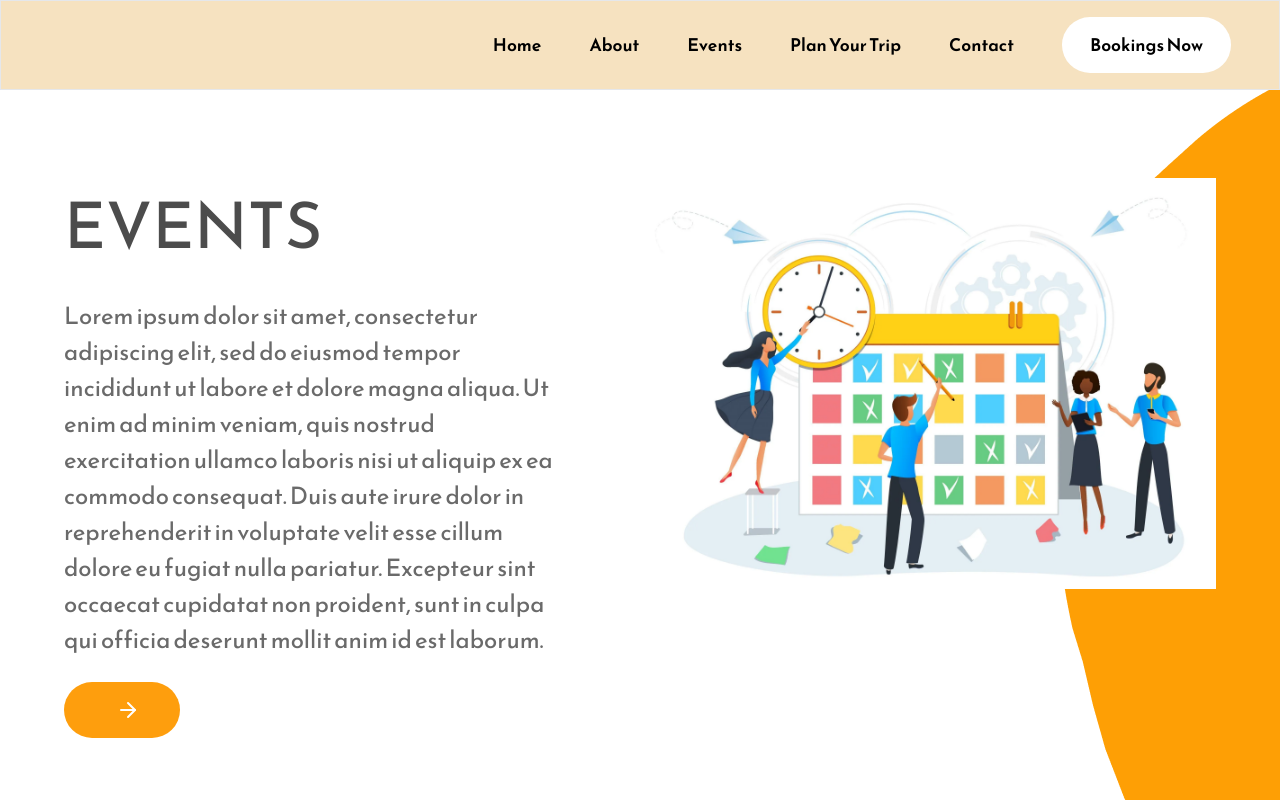
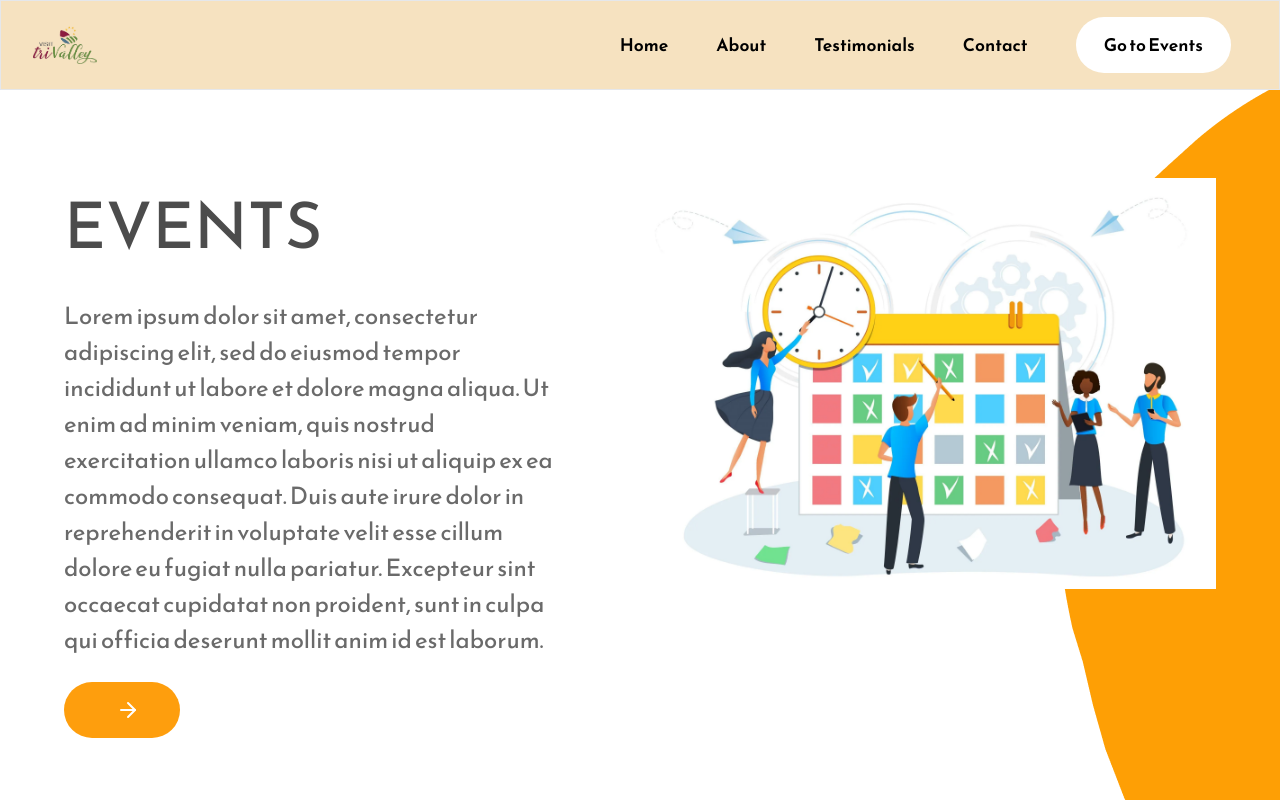
Before and after one commit to DeepeshKalura/eventEZ, a React (Create React App) app: page / in a window 1280 px wide. Shown: the top 800 px of the page. Built offline with nearby package versions, Linux system fonts and the light colour scheme.

Commit message:
improve navbar

```diff
--- a/src/Components/About.js
+++ b/src/Components/About.js
@@ -5,7 +5,7 @@ import { BsFillPlayCircleFill } from "react-icons/bs";
 
 const About = () => {
   return (
-    <div className="about-section-container">
+    <div className="about-section-container" id="about">
       <div className="about-background-image-container">
         <img src={AboutBackground} alt="" />
       </div>
--- a/src/Components/Contact.js
+++ b/src/Components/Contact.js
@@ -2,7 +2,7 @@ import React from "react";
 
 const Contact = () => {
   return (
-    <div className="contact-page-wrapper">
+    <div className="contact-page-wrapper " id="contact">
       <h1 className="primary-heading">Have Question In Mind?</h1>
       <h1 className="primary-heading">Let Us Help You</h1>
       <div className="contact-form-container">
--- a/src/Components/Navbar.js
+++ b/src/Components/Navbar.js
@@ -16,6 +16,7 @@ import PhoneRoundedIcon from "@mui/icons-material/PhoneRounded";
 import ShoppingCartRoundedIcon from "@mui/icons-material/ShoppingCartRounded";
 import LuggageIcon from "@mui/icons-material/Luggage";
 import { Link } from "react-router-dom";
+import logo from "../Assets/tryvalleylogo.png"
 
 const Navbar = () => {
   const [openMenu, setOpenMenu] = useState(false);
@@ -33,19 +34,7 @@ const Navbar = () => {
       text: "Testimonials",
       icon: <CommentRoundedIcon />,
     },
-    {
-      text: "Plan Your Trip",
-      icon: <LuggageIcon />,
-      submenus: [
-        "18+",
-        "21+",
-        "Dog-Friendly",
-        "Family-Friendly",
-        "LGBTQIA+",
-        "Seniors",
-        "Young Adults",
-      ],
-    },
+
     {
       text: "Contact",
       icon: <PhoneRoundedIcon />,
@@ -53,8 +42,8 @@ const Navbar = () => {
   ];
   return (
     <nav className="w-full  border border-gray-200 bg-[#F6E2C0] py-4 z-50 mb-4">
-      <div className="nav-logo-container">
-        <img src=" " alt="" />
+      <div className="nav-logo-container w-16 mx-8 text-8xl">
+        <img src={logo} alt="" />
       </div>
       <div className="navbar-links-container">
         <ul className="flex flex-wrap  items-center">
@@ -62,21 +51,18 @@ const Navbar = () => {
             <Link to="/">Home</Link>
           </li>
           <li>
-            <Link to="/">About</Link>
+          <a href="#about">About</a>
           </li>
 
           <li>
-            <Link to="/events">Events</Link>
+           <a href="#testimonial">Testimonials</a>
           </li>
           <li>
-            <Link to="/plan-your-trip">Plan Your Trip</Link>
+            <a href="#contact">Contact</a>
           </li>
           <li>
-            <Link to="/">Contact</Link>
-          </li>
-          <li>
-            <Link to="/bookings">
-              <button className="primary-button">Bookings Now</button>
+            <Link to="/events">
+              <button className="primary-button">Go to Events</button>
             </Link>
           </li>
         </ul>
--- a/src/Components/Testimonial.js
+++ b/src/Components/Testimonial.js
@@ -4,7 +4,7 @@ import { AiFillStar } from "react-icons/ai";
 
 const Testimonial = () => {
   return (
-    <div className="work-section-wrapper ">
+    <div className="work-section-wrapper " id="testimonial">
       <div className="work-section-top ">
         <p className="primary-subheading">Testimonial</p>
         <h1 className="primary-heading">What They Are Saying</h1>
--- a/src/index.js
+++ b/src/index.js
@@ -3,7 +3,6 @@ import ReactDOM from "react-dom/client";
 import App from "./App.js";
 import "./index.css";
 import { createBrowserRouter, RouterProvider, Outlet } from "react-router-dom";
-import PlanYourTrip from "./Components/PlanYourTrip.js";
 import Home from "./Components/Home.js";
 import Event from "./Components/Event.js";
 import eventData from "./data/events.json";
@@ -22,10 +21,7 @@ const appRouter = createBrowserRouter([
         path: "/events",
         element:<Event props={eventData}/>
       },
-      {
-        path:"/plan-your-trip",
-        element:<EventPlannerAi/>
-      },
+
       {
         path: "events/:eventId",
         element: <EventPlannerAi/>,
```
Also changed, not shown: src/Assets/tryvalleylogo.png (added).
